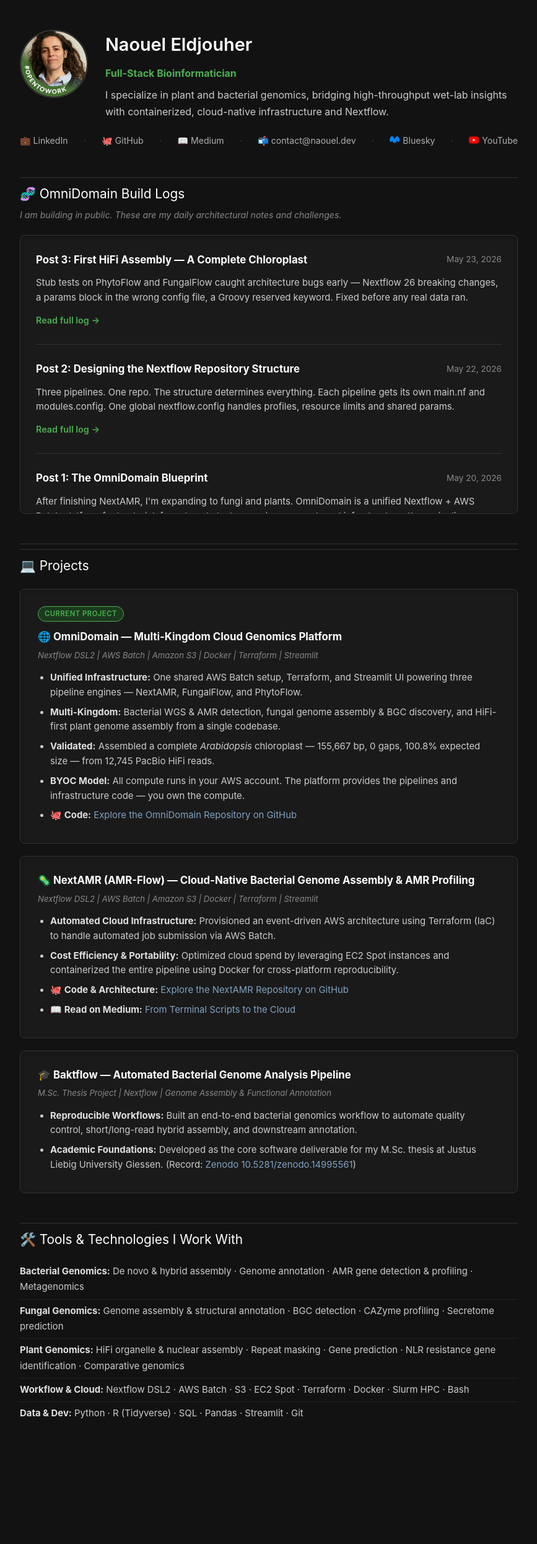
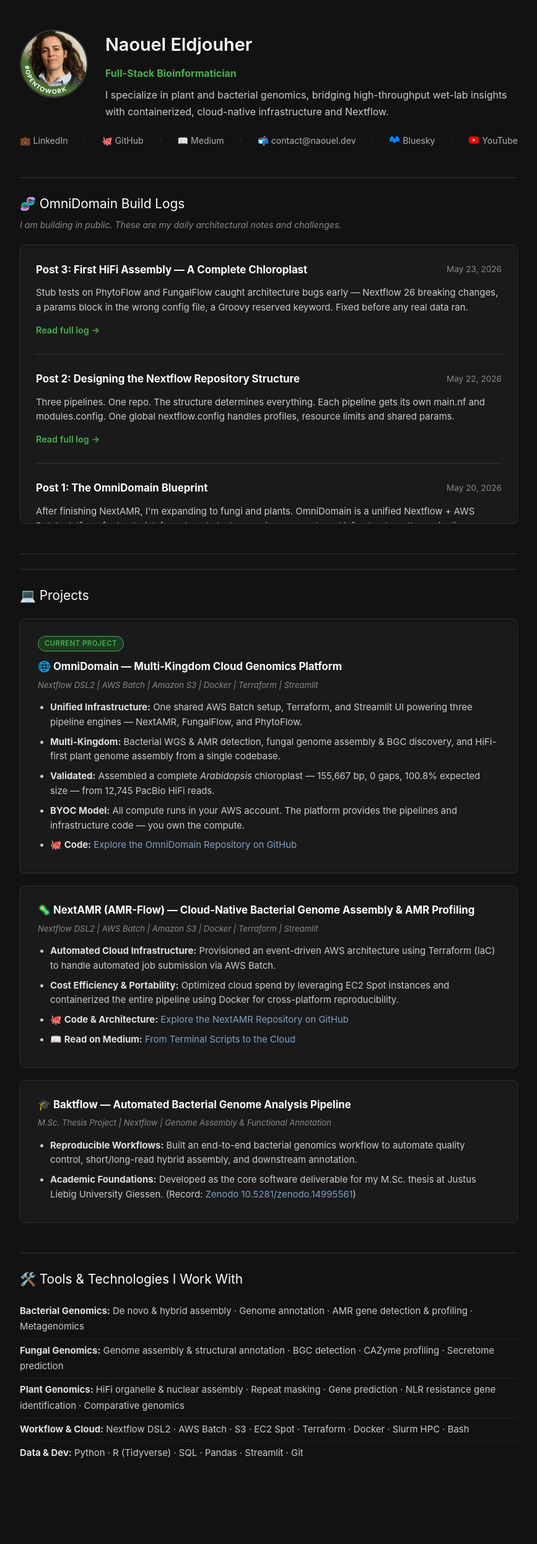
Before and after one commit to NaouelEldjouher/NaouelEldjouher.github.io, a Jekyll site: the page built from index.html, in a window 1280 px wide. Shown: the whole page at 62% size, without its empty margins (206-1073 px from the left). Built offline with Jekyll 4.4.1, drawn with Linux system fonts in a browser that asks for light colours; before the commit the page ends 2427 px from its top, so only the background shows below that.

Commit message:
Update index.html

```diff
--- a/index.html
+++ b/index.html
@@ -24,7 +24,7 @@ title: Naouel Eldjouher
     }
     a { color: #81a1c1; text-decoration: none; }
     a:hover { text-decoration: underline; }
-    hr { border: none; border-top: 1px solid #333; margin: 8px 0; }
+    hr { border: none; border-top: 1px solid #333; margin: 8px 0 24px 0; }
     code { background-color: #2e3440; color: #eceff4; padding: 2px 6px; border-radius: 4px; }
     h4 { color: #ffffff; font-size: 1.05em; margin: 0 0 4px 0; }
     .section { margin-bottom: 48px; }
```
